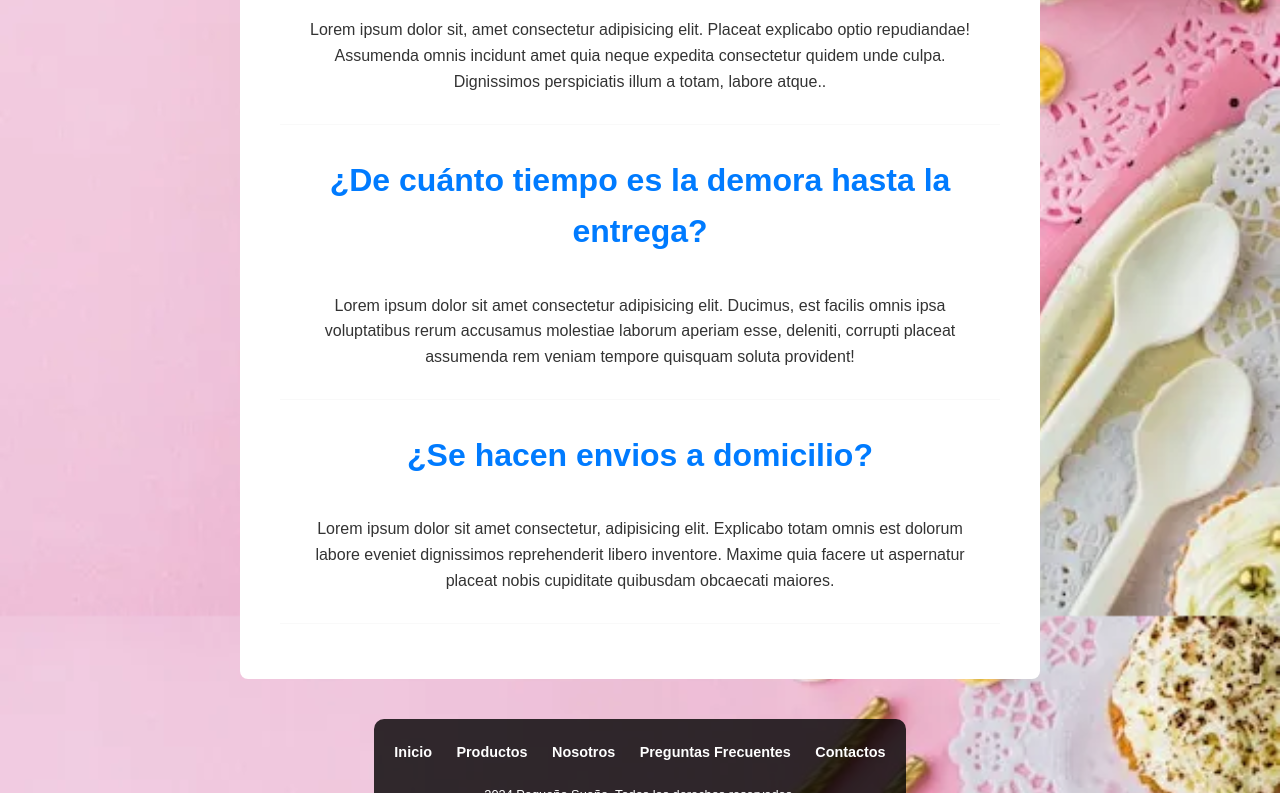
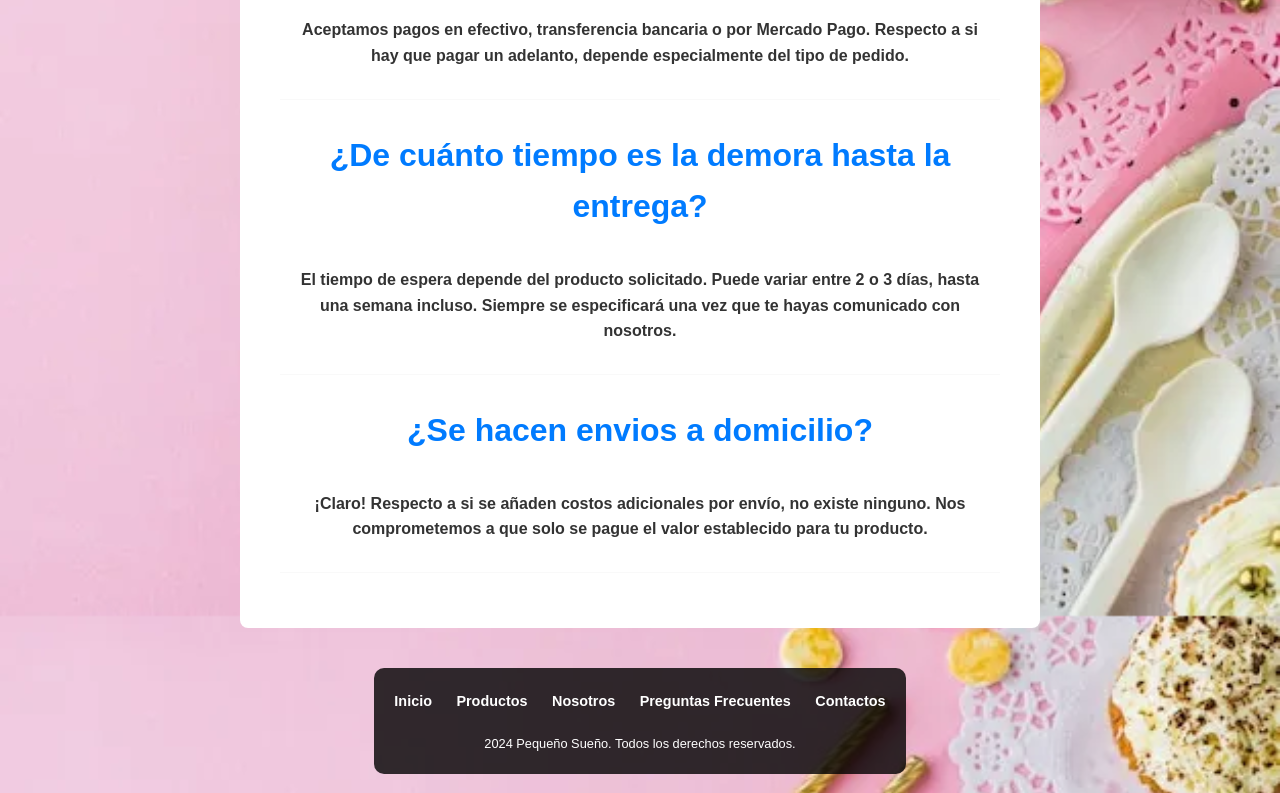
Before and after one commit to EmiSosa00/PreEntregaSosa, a website: page pages/pregfrec.html in a window 1280 px wide. Shown: the part 664-1457 px from the top of the page. Drawn offline with Linux system fonts and the light colour scheme.

Commit message:
Ultima actualizacion

```diff
--- a/pages/pregfrec.html
+++ b/pages/pregfrec.html
@@ -3,8 +3,9 @@
 <head>
     <meta charset="UTF-8">
     <meta name="viewport" content="width=device-width, initial-scale=1.0">
-    <title>Mi Página</title>
+    <title>Pequeño Sueño - Preguntas Frec.</title>
     <link rel="stylesheet" href="../css/style.css">
+    <link rel="icon" href="../imgs/favicon.PNG" sizes="16x16" type="image/png">
 </head>
 <body>
 
@@ -34,21 +35,21 @@
             <div class="pregunta">
                 <h2 class="pregunta-titulo">¿Cuáles son los metodos de pago disponibles?</h2>
                 <div class="respuesta">
-                    <p>Lorem ipsum dolor sit, amet consectetur adipisicing elit. Placeat explicabo optio repudiandae! Assumenda omnis incidunt amet quia neque expedita consectetur quidem unde culpa. Dignissimos perspiciatis illum a totam, labore atque..</p>
+                    <p><strong>Aceptamos pagos en efectivo, transferencia bancaria o por Mercado Pago. Respecto a si hay que pagar un adelanto, depende especialmente del tipo de pedido.</strong></p>
                 </div>
             </div>
 
             <div class="pregunta">
                 <h2 class="pregunta-titulo">¿De cuánto tiempo es la demora hasta la entrega?</h2>
                 <div class="respuesta">
-                    <p>Lorem ipsum dolor sit amet consectetur adipisicing elit. Ducimus, est facilis omnis ipsa voluptatibus rerum accusamus molestiae laborum aperiam esse, deleniti, corrupti placeat assumenda rem veniam tempore quisquam soluta provident!</p>
+                    <p><strong>El tiempo de espera depende del producto solicitado. Puede variar entre 2 o 3 días, hasta una semana incluso. Siempre se especificará una vez que te hayas comunicado con nosotros.</strong></p>
                 </div>
             </div>
 
             <div class="pregunta">
                 <h2 class="pregunta-titulo">¿Se hacen envios a domicilio?</h2>
                 <div class="respuesta">
-                    <p>Lorem ipsum dolor sit amet consectetur, adipisicing elit. Explicabo totam omnis est dolorum labore eveniet dignissimos reprehenderit libero inventore. Maxime quia facere ut aspernatur placeat nobis cupiditate quibusdam obcaecati maiores.</p>
+                    <p><strong>¡Claro! Respecto a si se añaden costos adicionales por envío, no existe ninguno. Nos comprometemos a que solo se pague el valor establecido para tu producto.</strong></p>
                 </div>
             </div>
         </section>
--- a/scss/_header.scss
+++ b/scss/_header.scss
@@ -21,6 +21,9 @@ header .logo{
     height: auto;
     margin-bottom: 10px;
 }
+
+
+/*Aqui se encuentra la Nav Bar*/
 
 nav {
     width: 100%;
```
Also changed, not shown: index.html (+2 -1 lines), pages/contacto.html (+2 -1 lines), pages/nosotros.html (+1 -0 lines), pages/productos.html (+2 -1 lines), scss/_main.scss (+15 -0 lines), imgs/favicon.PNG (added), 1 other file.
